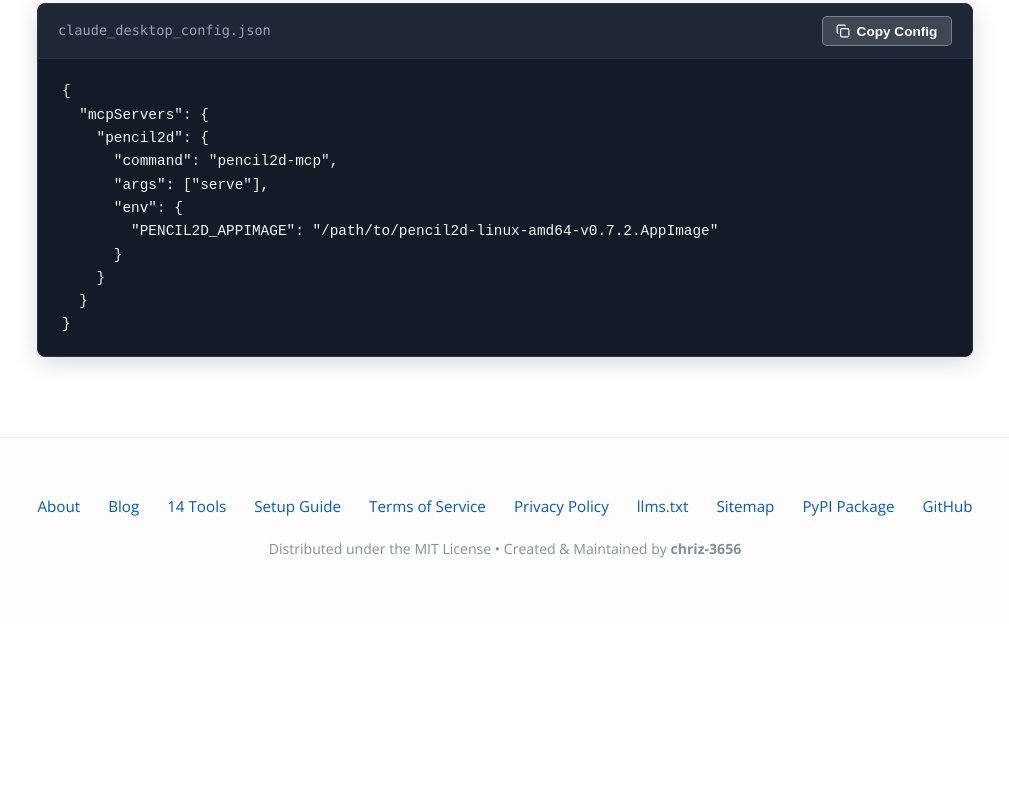
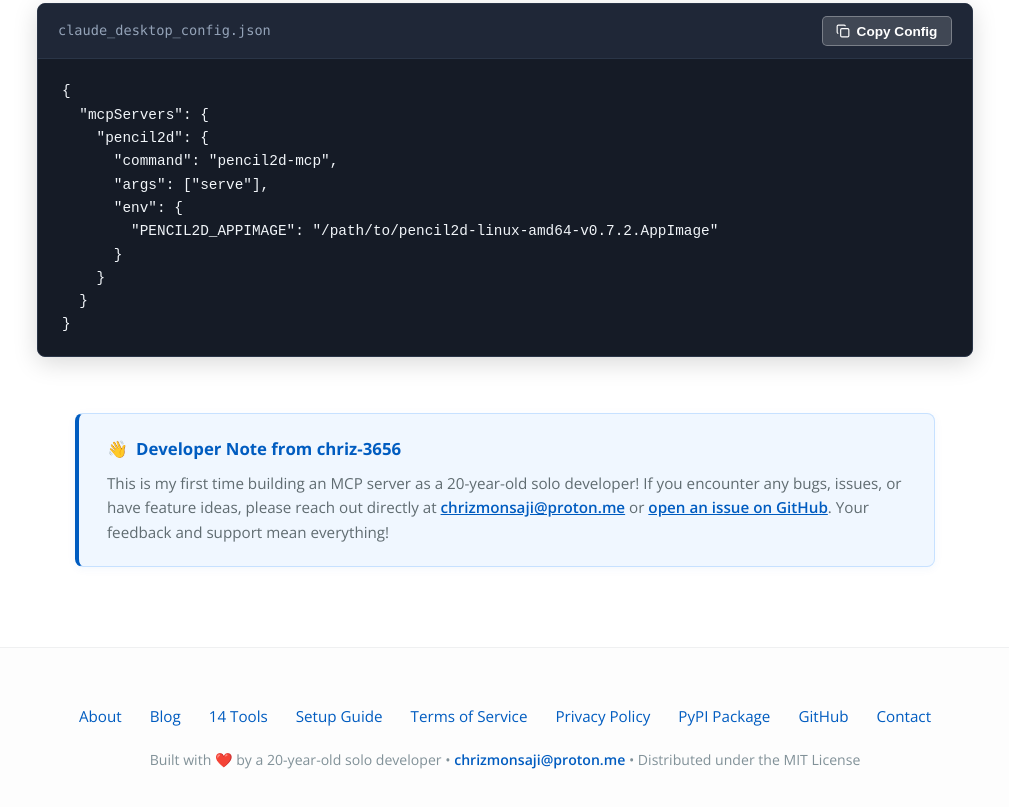
Before and after one commit to chriz-3656/pencil2d-mcp-web, a website: page index.html in a window 1280 px wide. Shown: the part 4506-5313 px from the top of the page, without its empty margins (135-1144 px from the left). Before the commit the page ends 5123 px from the top, so only its background shows below. Drawn offline with nearby package versions, Linux system fonts and the light colour scheme.

Commit message:
docs: hide sitemap and llms.txt links from website UI; add solo developer note and contact

```diff
--- a/css/style.css
+++ b/css/style.css
@@ -960,6 +960,46 @@
   margin: 2.5rem 0;
 }
 
+/* Solo Developer Note Banner */
+.dev-note-banner {
+  background: #f0f7ff;
+  border: 1px solid #c7e1ff;
+  border-left: 4px solid var(--pencil-blue);
+  border-radius: 8px;
+  padding: 1.4rem 1.75rem;
+  margin: 3.5rem auto 0;
+  max-width: 860px;
+  text-align: left;
+  box-shadow: 0 2px 10px rgba(0, 92, 192, 0.05);
+}
+
+.dev-note-header {
+  display: flex;
+  align-items: center;
+  gap: 0.5rem;
+  font-weight: 700;
+  color: var(--pencil-blue);
+  font-size: 1.05rem;
+  margin-bottom: 0.5rem;
+}
+
+.dev-note-text {
+  color: var(--text-body);
+  font-size: 0.95rem;
+  line-height: 1.6;
+  margin: 0;
+}
+
+.dev-note-text a {
+  color: var(--pencil-blue);
+  font-weight: 600;
+  text-decoration: underline;
+}
+
+.dev-note-text a:hover {
+  color: var(--pencil-orange);
+}
+
 .author-avatar {
   width: 50px;
   height: 50px;
--- a/index.html
+++ b/index.html
@@ -250,6 +250,17 @@
   }
 }</code></pre>
     </div>
+
+    <!-- Solo Developer Note -->
+    <div class="dev-note-banner">
+      <div class="dev-note-header">
+        <span>👋</span>
+        <span>Developer Note from chriz-3656</span>
+      </div>
+      <p class="dev-note-text">
+        This is my first time building an MCP server as a 20-year-old solo developer! If you encounter any bugs, issues, or have feature ideas, please reach out directly at <a href="mailto:chrizmonsaji@proton.me">chrizmonsaji@proton.me</a> or <a href="https://github.com/chriz-3656/pencil2d-mcp/issues" target="_blank">open an issue on GitHub</a>. Your feedback and support mean everything!
+      </p>
+    </div>
   </section>
 
   <!-- Footer -->
@@ -261,13 +272,12 @@
       <a href="#setup">Setup Guide</a>
       <a href="terms.html">Terms of Service</a>
       <a href="privacy.html">Privacy Policy</a>
-      <a href="llms.txt" target="_blank">llms.txt</a>
-      <a href="sitemap.xml" target="_blank">Sitemap</a>
       <a href="https://pypi.org/project/pencil2d-mcp/" target="_blank">PyPI Package</a>
       <a href="https://github.com/chriz-3656/pencil2d-mcp" target="_blank">GitHub</a>
+      <a href="mailto:chrizmonsaji@proton.me">Contact</a>
     </div>
     <p class="footer-credits">
-      Distributed under the MIT License • Created & Maintained by <a href="https://github.com/chriz-3656" target="_blank" style="color: var(--accent); text-decoration: none;"><strong>chriz-3656</strong></a>
+      Built with ❤️ by a 20-year-old solo developer • <a href="mailto:chrizmonsaji@proton.me" style="color: var(--pencil-blue); text-decoration: none; font-weight: 600;">chrizmonsaji@proton.me</a> • Distributed under the MIT License
     </p>
   </footer>
 
```
Also changed, not shown: about.html (+7 -5 lines), blog.html (+2 -3 lines), blog/introducing-pencil2d-mcp.html (+6 -4 lines), privacy.html (+3 -4 lines), terms.html (+3 -4 lines), README.md.
